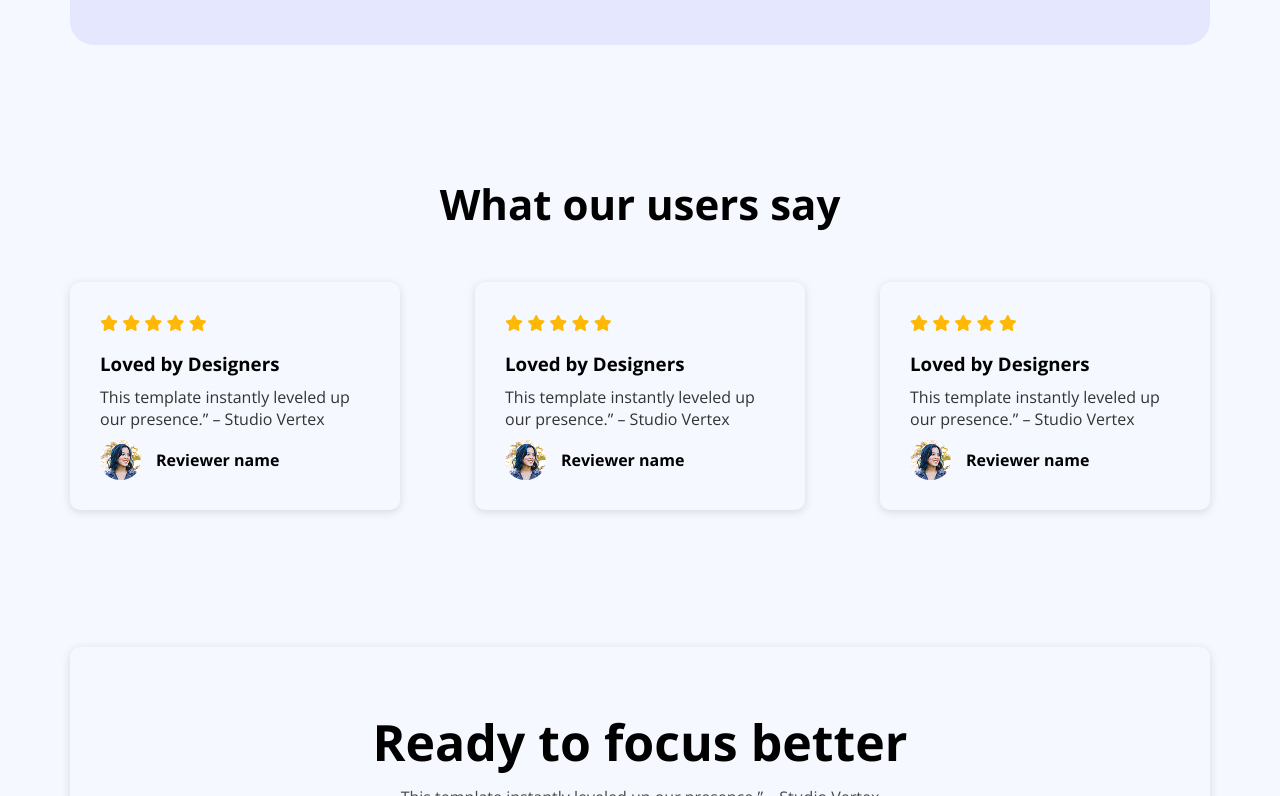
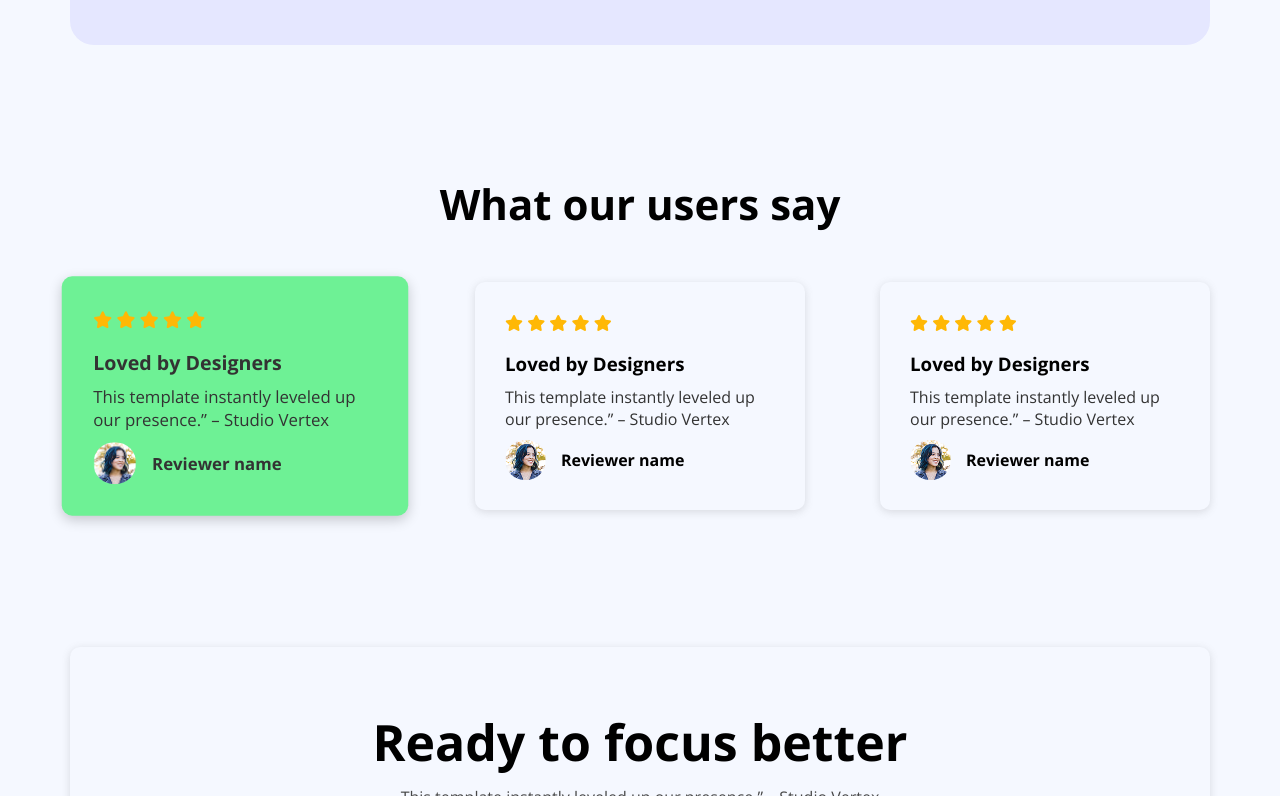
Before and after one commit to ahmedroni11/my-first-project, a plain HTML site: page index.html in a window 1280 px wide. In both pictures the pointer is over the element 235 px from the left and 1969 px from the top of the page. Shown: the part 1573-2369 px from the top of the page. Drawn offline with nearby package versions, Linux system fonts and the light colour scheme.

Commit message:
Added the card hover

```diff
--- a/style.css
+++ b/style.css
@@ -192,6 +192,13 @@ nav{
     padding: 30px;
     border-radius: 10px;
 }
+.users-feedback:hover{
+    background-color: #6ef195;
+    transform: scale(1.05);
+    box-shadow: 0 4px 12px rgba(0, 0, 0, 0.2);
+    transition: all 0.8s;
+    color: #333;
+}
 .users-feedback i{
     color: #FFB805;
     padding-bottom: 20px;
@@ -316,6 +323,7 @@ textarea{
     padding-left: 20px;
     padding-top: 20px;
     margin: 15px 0;
+    width: 380px;
 }
 
 /* -- ===== Footer section ===== -- */
@@ -328,7 +336,7 @@ footer{
     text-align: center;
 }
 .footer-content{
-    width: 570px;
+    width: 590px;
     margin: 0 auto;
     text-align: center;
     padding-top: 70px;
@@ -345,6 +353,7 @@ footer{
 }
 .footer-menu{
     margin: 0 450px;
+    width: 600px;
 }
 .footer-menu ul {
     display: flex;
```
